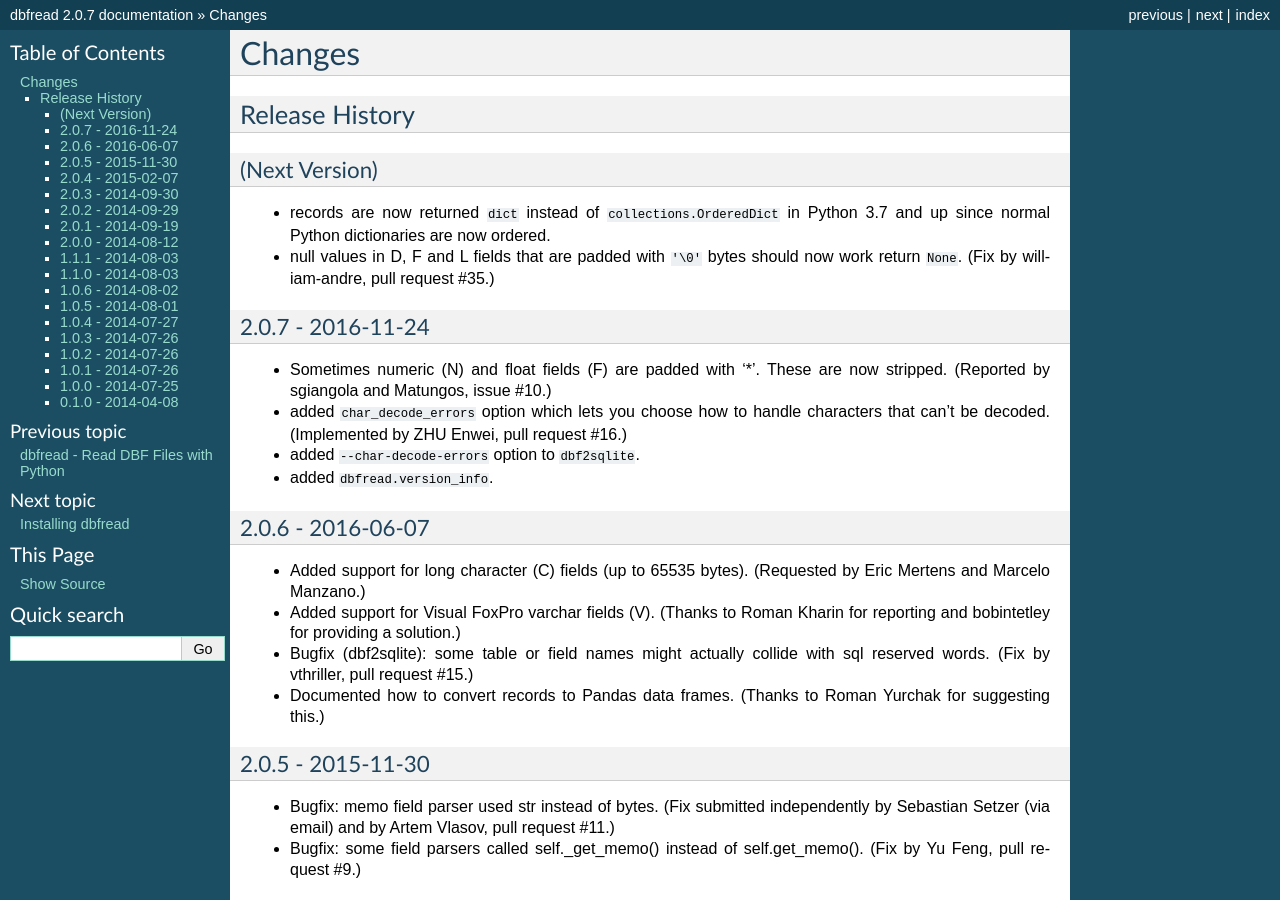
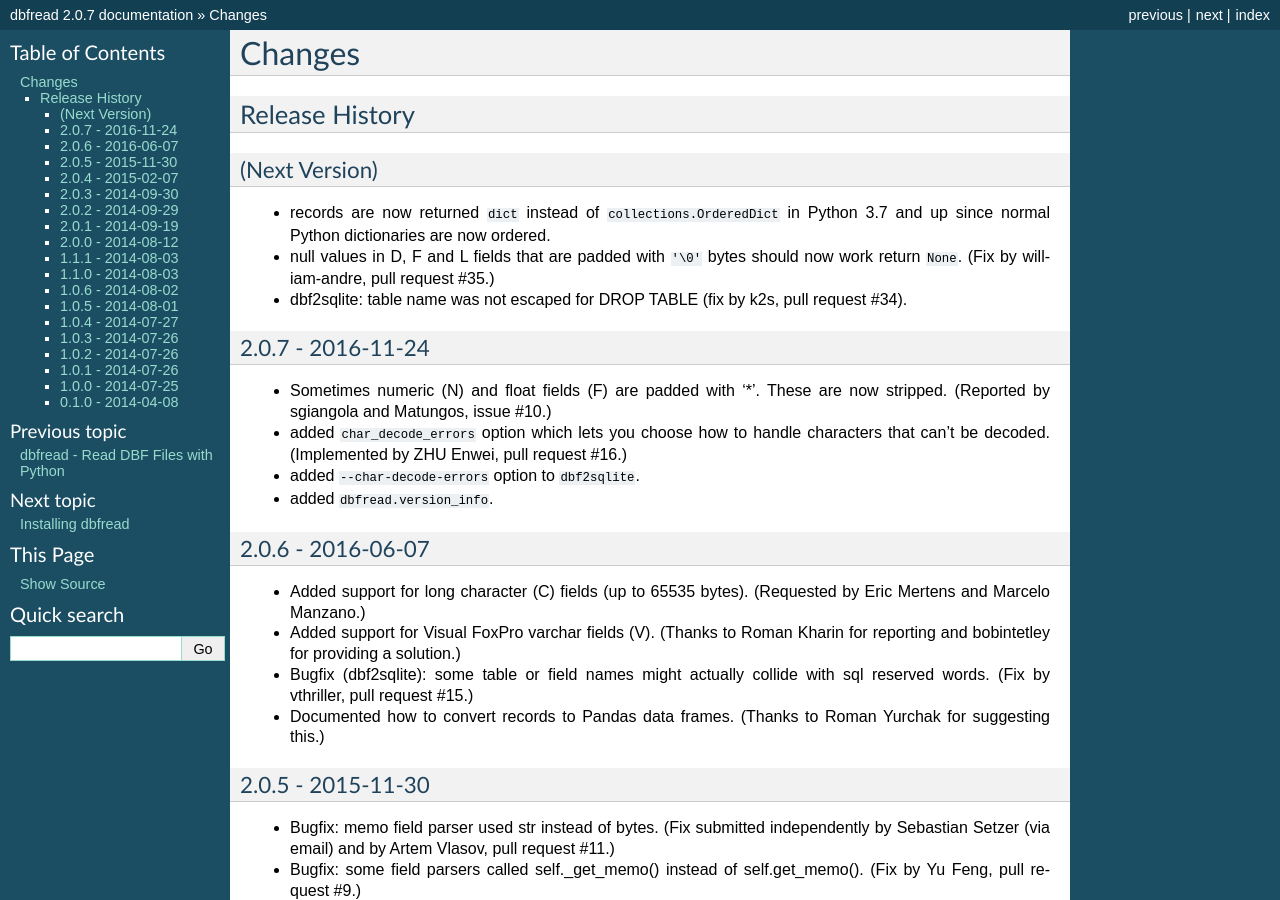
Before and after one commit to olemb/dbfread, a Sphinx documentation site: the page built from docs/changes.rst, in a window 1280 px wide and 900 px high. Built offline with Sphinx 7.4.7, drawn with Linux system fonts in a browser that asks for light colours.

Commit message:
Updated changelog.

```diff
--- a/docs/changes.rst
+++ b/docs/changes.rst
@@ -12,6 +12,9 @@
 
 * null values in D, F and L fields that are padded with ``'\0'`` bytes
   should now work return ``None``. (Fix by william-andre, pull request #35.)
+
+* dbf2sqlite: table name was not escaped for DROP TABLE (fix by k2s,
+  pull request #34).
 
 
 2.0.7 - 2016-11-24
```
